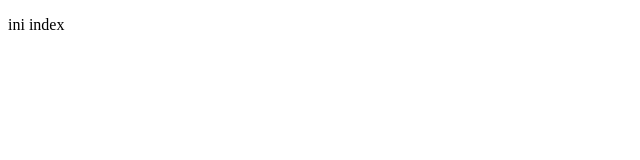
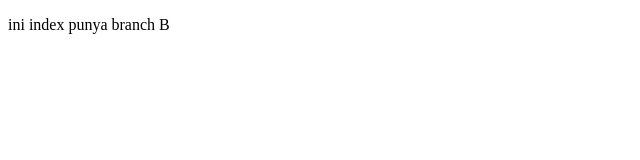
Before and after one commit to akhmadrizki/test1, a plain HTML site: page index.html in a window 1280 px wide. Shown: the whole page, without its empty margins (0-640 px from the left). Drawn offline with Linux system fonts and the light colour scheme.

```diff
--- a/index.html
+++ b/index.html
@@ -7,6 +7,6 @@
   <title>Document</title>
 </head>
 <body>
-  <p>ini index</p>
+  <p>ini index punya branch B</p>
 </body>
 </html>
```
Also changed, not shown: 2 other files.
